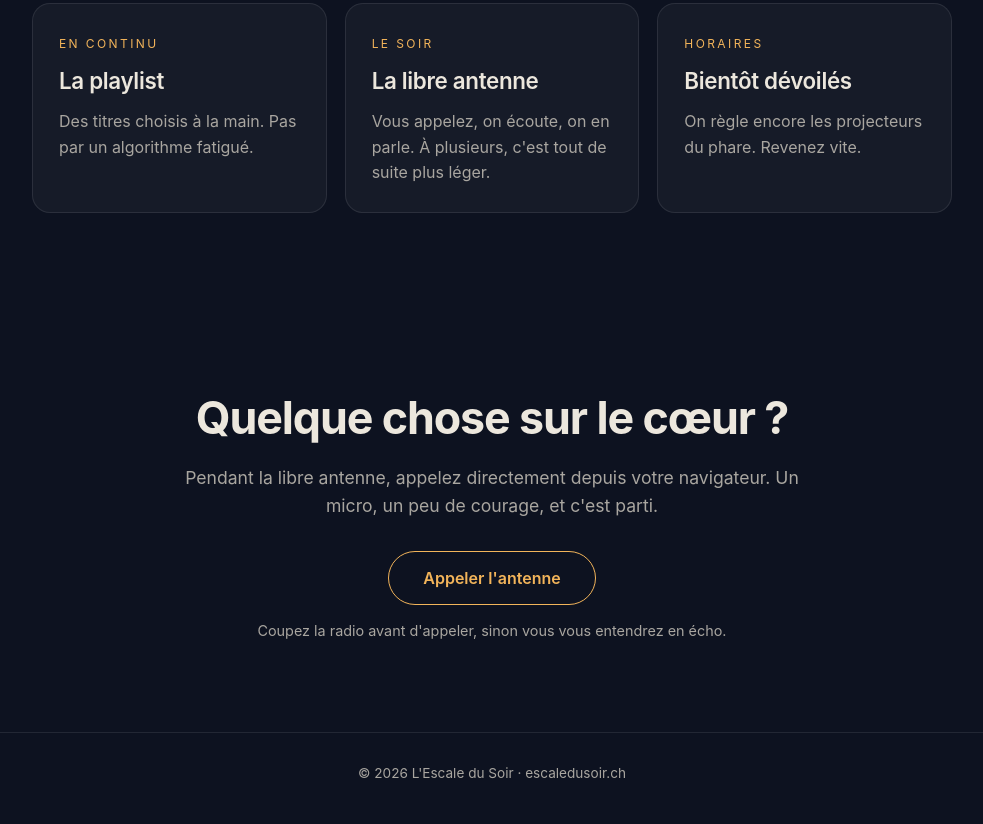
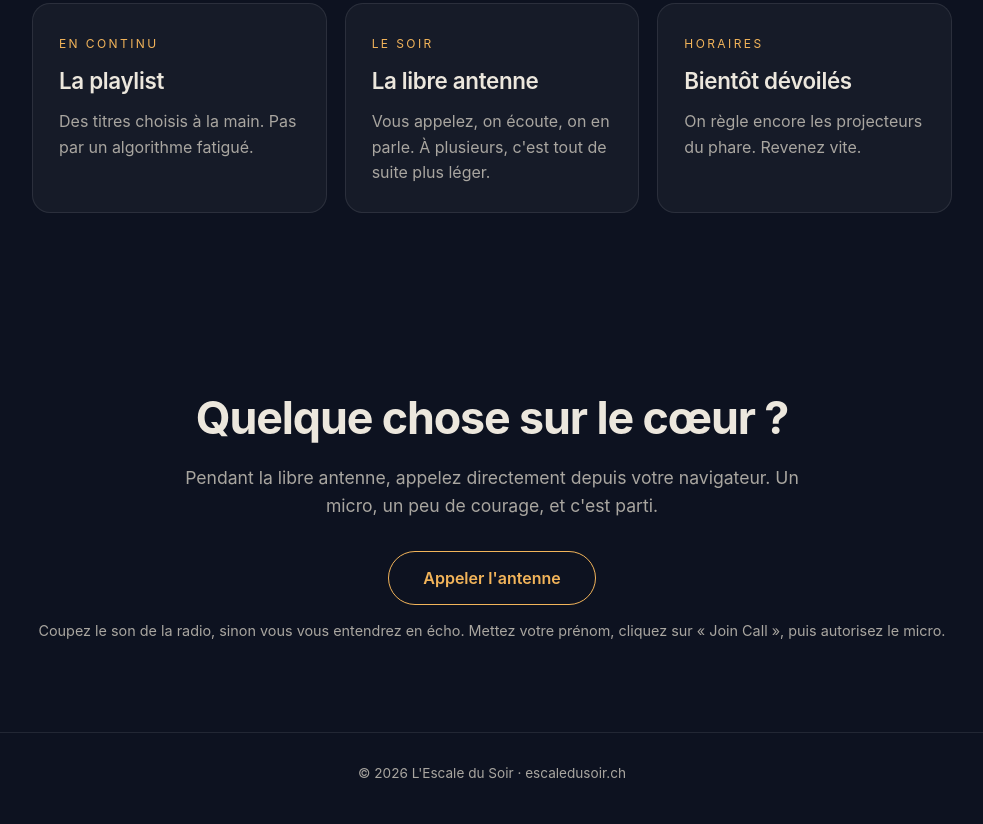
Before and after one commit to utilisateur456/escaledusoir, a plain HTML site: page index.html in a window 1280 px wide. Shown: the part 1279-2103 px from the top of the page, without its empty margins (148-1131 px from the left). Drawn offline with nearby package versions, Linux system fonts and the light colour scheme; a script that the page names is missing.

Commit message:
Revise note for calling instructions
Updated the note to provide clearer instructions for callers.

```diff
--- a/index.html
+++ b/index.html
@@ -252,7 +252,7 @@
     <h2>Quelque chose sur le cœur ?</h2>
     <p class="intro">Pendant la libre antenne, appelez directement depuis votre navigateur. Un micro, un peu de courage, et c'est parti.</p>
     <a class="bouton" id="appeler" href="#">Appeler l'antenne</a>
-    <p class="note" id="note">Coupez la radio avant d'appeler, sinon vous vous entendrez en écho.</p>
+    <p class="note" id="note">Coupez le son de la radio, sinon vous vous entendrez en écho. Mettez votre prénom, cliquez sur « Join Call », puis autorisez le micro.</p>
   </section>
 
   <dialog class="contact" id="contact" aria-labelledby="titre-contact">
```
